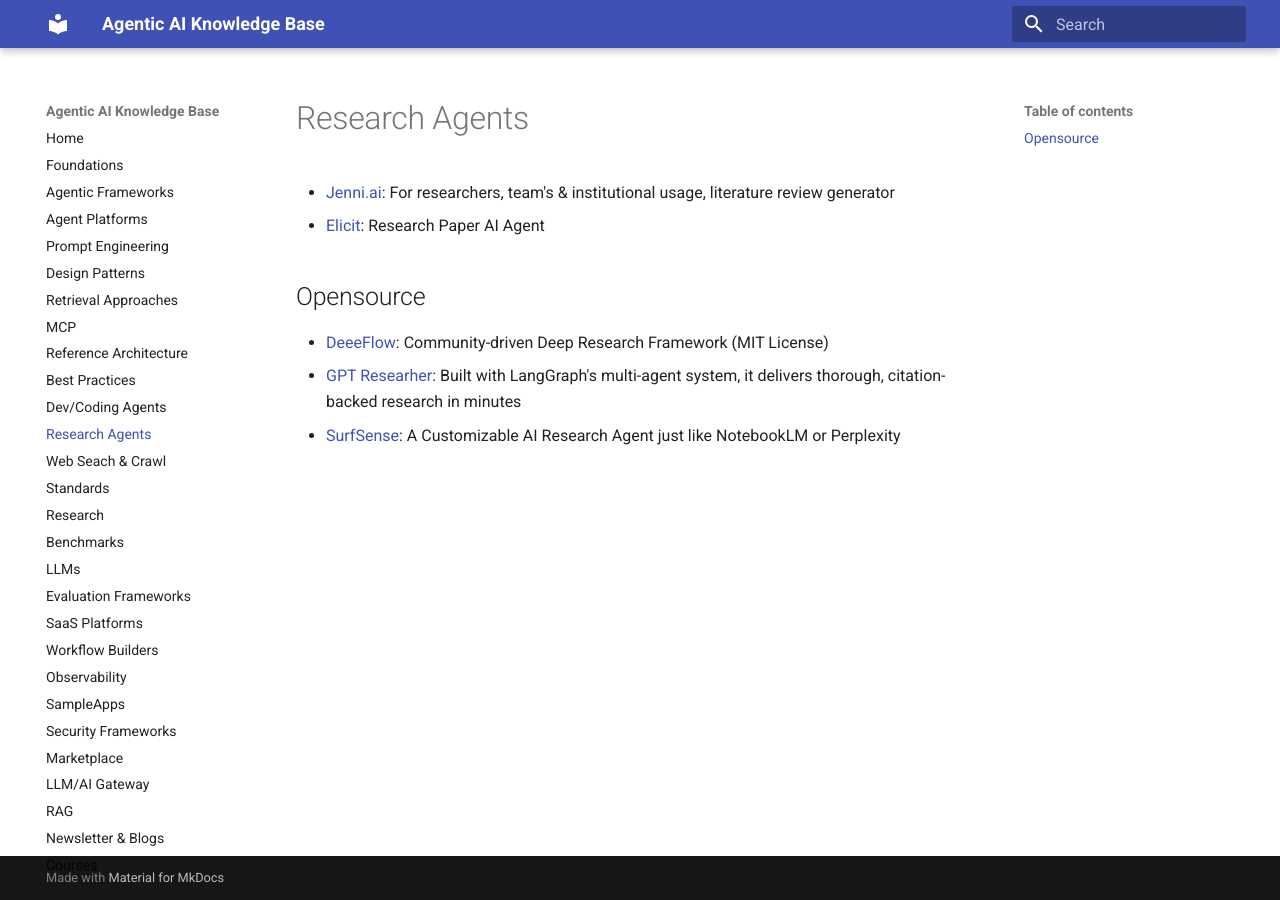
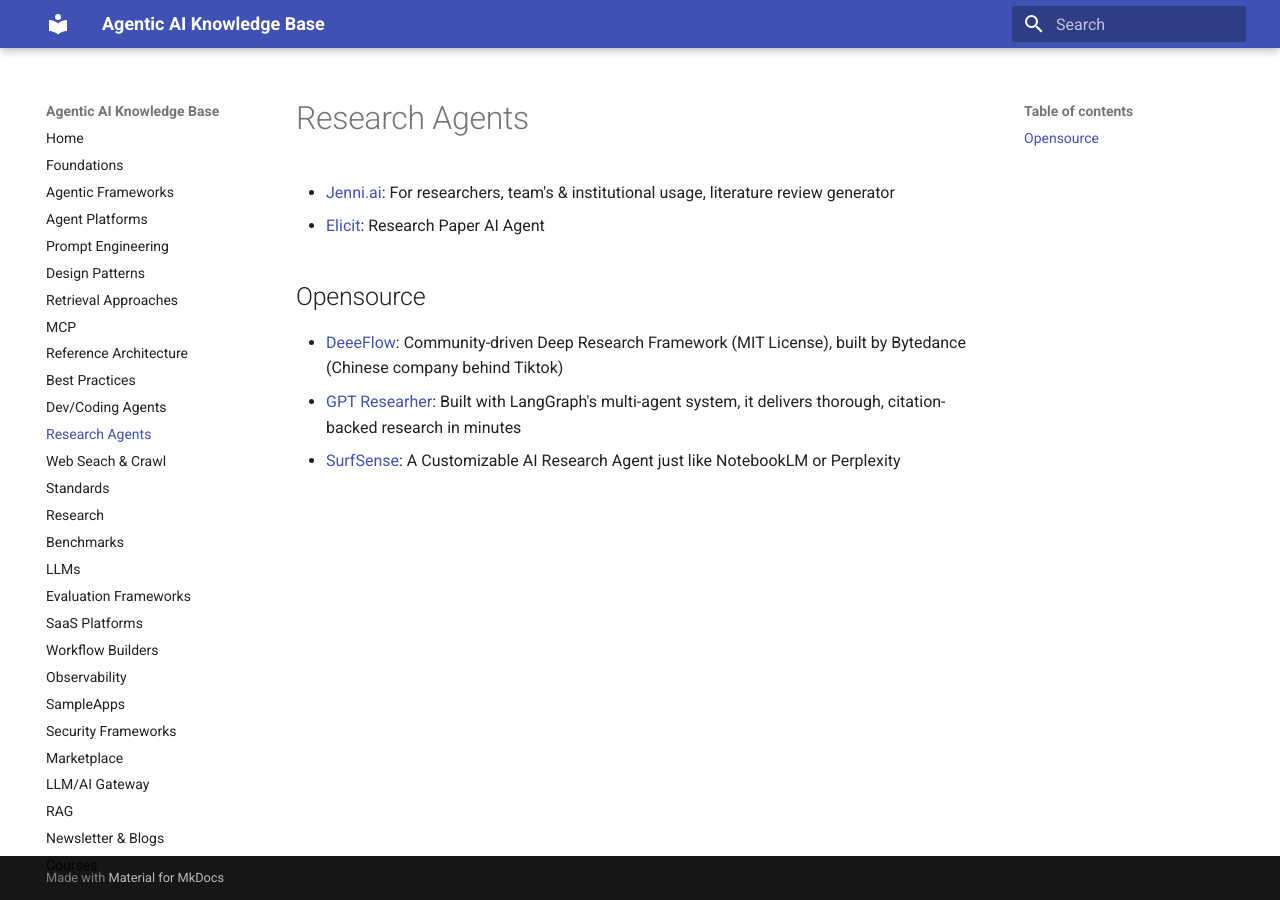
Before and after one commit to ankurkumarz/agentic-ai-knowledge-base, an MkDocs documentation site: the page built from docs/ResearchAgents/Readme.md, in a window 1280 px wide. Built offline with MkDocs 1.6.1 and Material for MkDocs 9.7.7, drawn with Linux system fonts in a browser that asks for light colours.

Commit message:
Update Readme.md

```diff
--- a/docs/ResearchAgents/Readme.md
+++ b/docs/ResearchAgents/Readme.md
@@ -6,6 +6,6 @@
 
 ## Opensource
 
-- [DeeeFlow](https://deerflow.tech/): Community-driven Deep Research Framework (MIT License)
+- [DeeeFlow](https://deerflow.tech/): Community-driven Deep Research Framework (MIT License), built by Bytedance (Chinese company behind Tiktok)
 - [GPT Researher](https://github.com/assafelovic/gpt-researcher): Built with LangGraph's multi-agent system, it delivers thorough, citation-backed research in minutes
 - [SurfSense](https://www.surfsense.net/): A Customizable AI Research Agent just like NotebookLM or Perplexity
```
